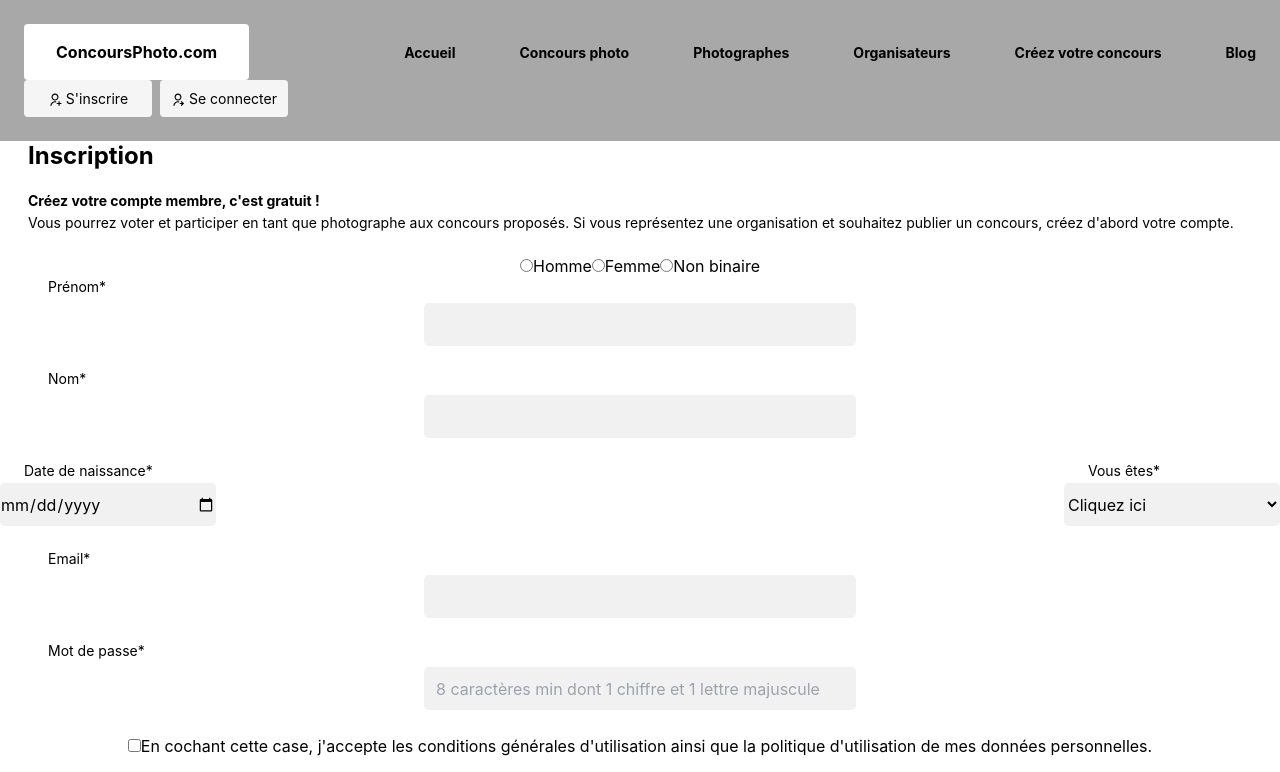
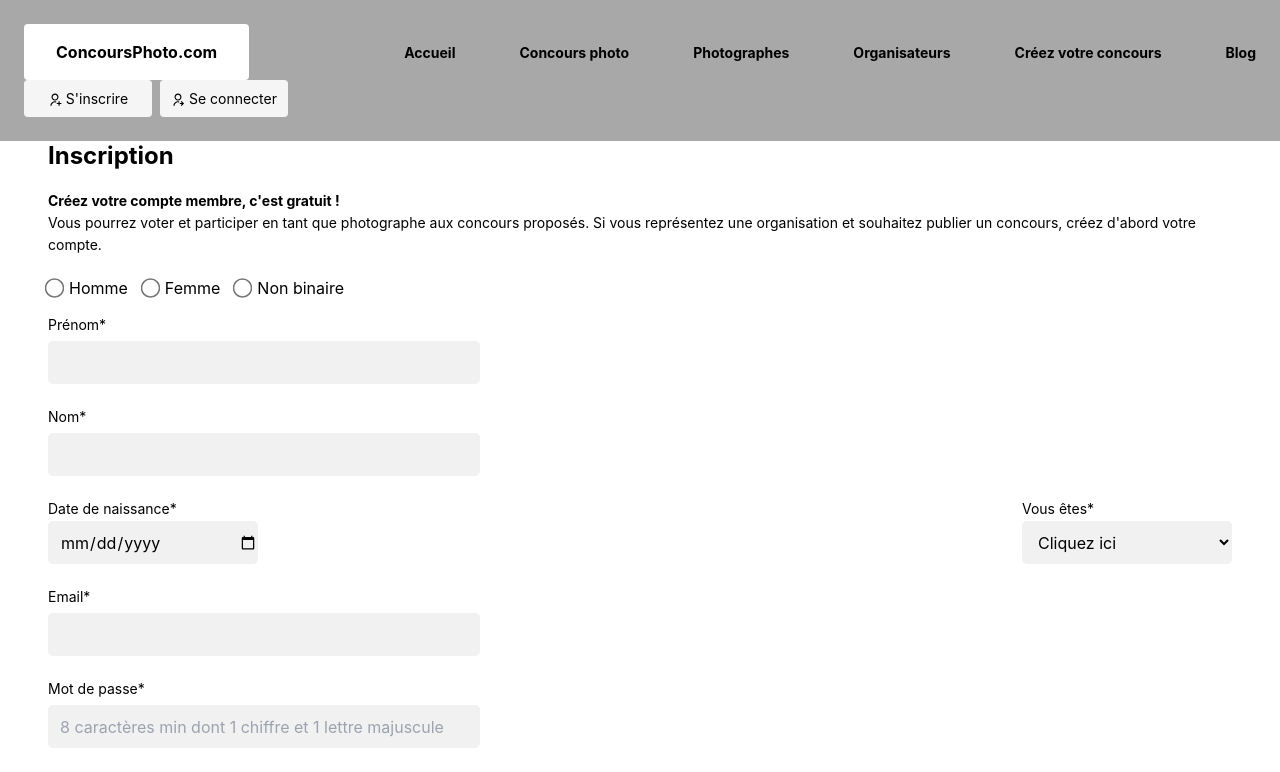
Before and after one commit to ArthurSerenne/ConcoursPhoto-Front, a React (Create React App) app: page /register in a window 1280 px wide. Shown: the top 772 px of the page. Built offline with nearby package versions, Linux system fonts and the light colour scheme.

Commit message:
fix register and login form visual

```diff
--- a/src/components/LoginForm.jsx
+++ b/src/components/LoginForm.jsx
@@ -73,14 +73,14 @@ const LoginForm = ({ closeModal }) => {
         <Form>
           <ErrorMessage name="form" />
           <div>
-            <label className='not-italic font-normal text-sm leading-[17px] flex items-center text-black ml-12 mb-2' htmlFor="email">Email ou pseudo*</label>
+            <label className='not-italic font-normal text-sm leading-[17px] flex items-center text-black mb-2' htmlFor="email">Email ou pseudo*</label>
             <Field className='bg-[#f1f1f1] rounded-[5px] w-[432px] h-[43px] pl-3' type="email" name="email" />
             <br />
             <ErrorMessage name="email" />
           </div>
           <br />
           <div>
-            <label className='not-italic font-normal text-sm leading-[17px] flex items-center text-black ml-12 mb-2' htmlFor="password">Mot de passe*</label>
+            <label className='not-italic font-normal text-sm leading-[17px] flex items-center text-black mb-2' htmlFor="password">Mot de passe*</label>
             <Field className='bg-[#f1f1f1] rounded-[5px] w-[432px] h-[43px] pl-3' type="password" name="password" />
             <br />
             <ErrorMessage name="password" />
--- a/src/components/RegisterForm.jsx
+++ b/src/components/RegisterForm.jsx
@@ -89,23 +89,29 @@ const RegisterForm = ({ closeModal }) => {
     >
       {({ isSubmitting  }) => (
         <Form ref={form}>
-          <div>
-            <Field type="radio" name="gender" value="homme" required />
-            <label>Homme</label>
-            <Field type="radio" name="gender" value="femme" required />
-            <label>Femme</label>
-            <Field type="radio" name="gender" value="non-binaire" required />
-            <label>Non binaire</label>
+          <div className='flex gap-4 mb-4'>
+            <div className='flex gap-2'>
+              <Field type="radio" name="gender" value="homme" required className="scale-150" />
+              <label>Homme</label>
+            </div>
+            <div className='flex gap-2'>
+              <Field type="radio" name="gender" value="femme" required className="scale-150" />
+              <label>Femme</label>
+            </div>
+            <div className='flex gap-2'>
+              <Field type="radio" name="gender" value="non-binaire" required className="scale-150" />
+              <label>Non binaire</label>
+            </div>
           </div>
           <div>
-            <label className='not-italic font-normal text-sm leading-[17px] flex items-center text-black ml-12 mb-2'>Prénom*</label>
+            <label className='not-italic font-normal text-sm leading-[17px] flex items-center text-black mb-2'>Prénom*</label>
             <Field className='bg-[#f1f1f1] rounded-[5px] w-[432px] h-[43px] pl-3' type="text" name="firstname" required />
             <br />
             <ErrorMessage name="firstname" />
           </div>
           <br />
           <div>
-            <label className='not-italic font-normal text-sm leading-[17px] flex items-center text-black ml-12 mb-2'>Nom*</label>
+            <label className='not-italic font-normal text-sm leading-[17px] flex items-center text-black mb-2'>Nom*</label>
             <Field className='bg-[#f1f1f1] rounded-[5px] w-[432px] h-[43px] pl-3' type="text" name="lastname" required />
             <br />
             <ErrorMessage name="lastname" />
@@ -113,14 +119,14 @@ const RegisterForm = ({ closeModal }) => {
           <br />
           <div className='flex justify-between'>
           <div>
-            <label className='not-italic font-normal text-sm leading-[17px] flex items-center text-black ml-6 mb-1'>Date de naissance*</label>
-              <Field className='bg-[#f1f1f1] rounded-[5px] w-[216px] h-[43px]' type="date" name="birthdate" required />
+            <label className='not-italic font-normal text-sm leading-[17px] flex items-center text-black mb-1'>Date de naissance*</label>
+              <Field className='bg-[#f1f1f1] rounded-[5px] w-[210px] h-[43px] pl-3' type="date" name="birthdate" required />
               <br />
             <ErrorMessage name="birthdate" />
           </div>
           <div>
-            <label className='not-italic font-normal text-sm leading-[17px] flex items-center text-black ml-6 mb-1'>Vous êtes*</label>
-            <Field className='bg-[#f1f1f1] rounded-[5px] w-[216px] h-[43px]' as="select" name="situation" required>
+            <label className='not-italic font-normal text-sm leading-[17px] flex items-center text-black mb-1'>Vous êtes*</label>
+            <Field className='bg-[#f1f1f1] rounded-[5px] w-[210px] h-[43px] pl-3' as="select" name="situation" required>
               <option value="">Cliquez ici</option>
               <option value="photographe">Photographe</option>
               <option value="organisateur">Organisateur</option>
@@ -131,26 +137,30 @@ const RegisterForm = ({ closeModal }) => {
           </div>
           <br />
           <div>
-            <label className='not-italic font-normal text-sm leading-[17px] flex items-center text-black ml-12 mb-2'>Email*</label>
+            <label className='not-italic font-normal text-sm leading-[17px] flex items-center text-black mb-2'>Email*</label>
             <Field className='bg-[#f1f1f1] rounded-[5px] w-[432px] h-[43px] pl-3' type="email" name="email" required />
             <br />
             <ErrorMessage name="email" />
           </div>
           <br />
           <div>
-            <label className='not-italic font-normal text-sm leading-[17px] flex items-center text-black ml-12 mb-2'>Mot de passe*</label>
+            <label className='not-italic font-normal text-sm leading-[17px] flex items-center text-black mb-2'>Mot de passe*</label>
             <Field className='bg-[#f1f1f1] rounded-[5px] w-[432px] h-[43px] pl-3' type="password" name="password" placeholder="8 caractères min dont 1 chiffre et 1 lettre majuscule" required />
             <br />
             <ErrorMessage name="password" />
           </div>
           <br />
-          <div>
-            <Field type="checkbox" name="acceptTerms" required />
-            <label>En cochant cette case, j'accepte les conditions générales d'utilisation ainsi que la politique d'utilisation de mes données personnelles.</label>
+          <div className='flex gap-2 align-top'>
+            <Field type="checkbox" name="acceptTerms" required className="scale-150" />
+            <label className='text-xs'>En cochant cette case, j'accepte les conditions générales d'utilisation ainsi que la politique d'utilisation de mes données personnelles.</label>
             <br />
             <ErrorMessage name="acceptTerms" />
           </div>
-          <button className='bg-[#000000] rounded-[44px] mt-5 not-italic font-bold w-[200px] h-[59px] text-base leading-[19px] text-white' type="submit" disabled={isSubmitting}>Créer mon compte</button>
+          <div className="flex justify-center">
+            <button className="bg-[#000000] rounded-[44px] mt-5 not-italic font-bold w-[200px] h-[59px] text-base leading-[19px] text-white" type="submit" disabled={isSubmitting}>
+              Créer mon compte
+            </button>
+          </div>
         </Form>
       )}
     </Formik>
--- a/src/pages/Login.jsx
+++ b/src/pages/Login.jsx
@@ -3,15 +3,15 @@ import LoginForm from '../components/LoginForm';
 
 const Login = ({ closeModal, openRegisterModal }) => {
   return (
-    <div className="text-center">
+    <div className="text-center mx-12 pt-4">
       <div className="mb-5">
-        <h1 className="mb-5 ml-7 flex items-center text-text-2xl font-bold not-italic leading-[29px] text-black">
+        <h1 className="mb-5 flex items-center text-text-2xl font-bold not-italic leading-[29px] text-black">
           Connexion
         </h1>
-        <p className="ml-7 flex items-center text-sm font-bold not-italic leading-[22px] text-black">
+        <p className="flex items-center text-sm font-bold not-italic leading-[22px] text-black">
           Veuillez vous identifier pour pouvoir voter et participer.
         </p>
-        <p className="ml-7 flex items-center text-sm font-normal not-italic leading-[22px] text-black">
+        <p className="flex items-center text-sm font-normal not-italic leading-[22px] text-black">
           Si vous n'avez pas de compte,{' '}
           <a
             href="#"
--- a/src/pages/Register.jsx
+++ b/src/pages/Register.jsx
@@ -3,22 +3,22 @@ import RegisterForm from '../components/RegisterForm';
 
 const Register = ({ closeModal, openLoginModal }) => {
   return (
-    <div className="text-center">
+    <div className='mx-12'>
       <div className="mb-5">
-        <h1 className="mb-5 ml-7 flex items-center text-text-2xl font-bold not-italic leading-[29px] text-black">
+        <h1 className="mb-5 flex items-center text-text-2xl font-bold not-italic leading-[29px] text-black">
           Inscription
         </h1>
-        <p className="ml-7 flex items-center text-sm font-bold not-italic leading-[22px] text-black">
+        <p className="flex items-center text-sm font-bold not-italic leading-[22px] text-black">
           Créez votre compte membre, c'est gratuit !
         </p>
-        <p className="ml-7 flex items-center text-sm font-normal not-italic leading-[22px] text-black">
+        <p className="flex items-center text-sm font-normal not-italic leading-[22px] text-black">
           Vous pourrez voter et participer en tant que photographe aux concours
           proposés. Si vous représentez une organisation et souhaitez publier un
           concours, créez d'abord votre compte.
         </p>
       </div>
       <RegisterForm closeModal={closeModal} />
-      <p className="mt-5 text-sm font-normal not-italic leading-[17px] text-black">
+      <p className="mt-7 text-sm font-normal not-italic leading-[17px] text-black text-center">
         Vous avez déjà un compte ?{' '}
         <a
           href="#"
```
